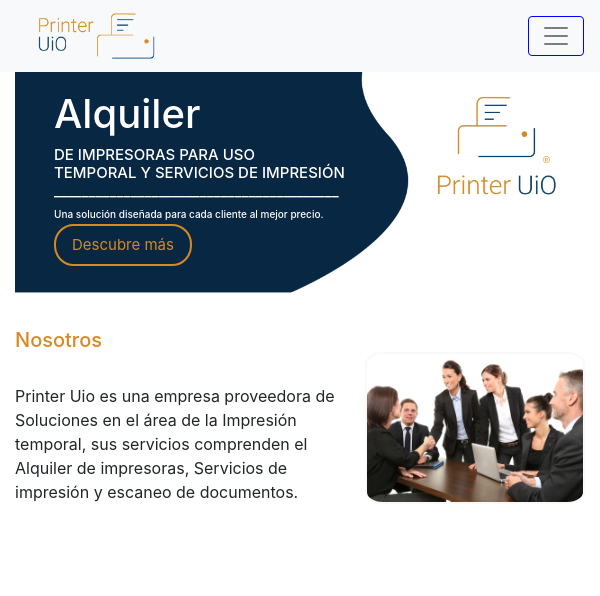
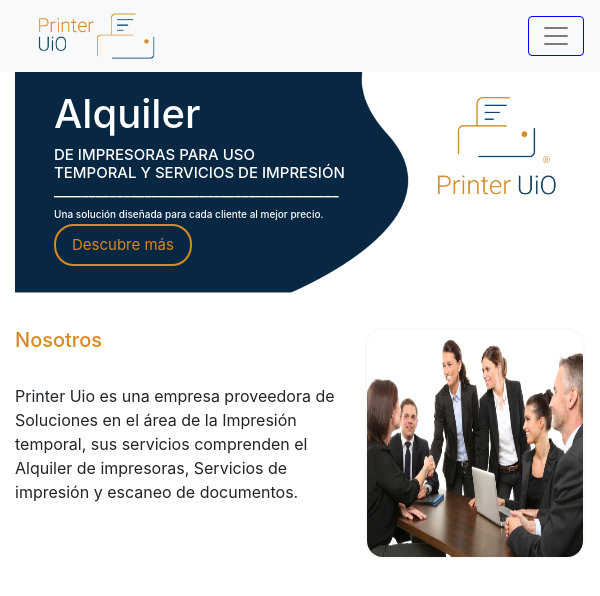
Before and after one commit to printer-uio/solucion, a plain HTML site: page index.html in a window 600 px wide. Drawn offline with Linux system fonts and the light colour scheme.

Commit message:
telefono3

```diff
--- a/csspers/main.css
+++ b/csspers/main.css
@@ -38,6 +38,7 @@
     }
     #alquiler{
         font-size: 25px;
+        padding-top: 3%;
     }
     #impresoras{
         font-size: 10px;
@@ -91,6 +92,7 @@
     }
     #alquiler{
         font-size: 40px;
+
     }
     #impresoras{
         font-size: 15px;
@@ -129,13 +131,13 @@
 
     .nos-img{
         width: 100%;
-        height: 90%;
+        height: 120%;
         border: solid 2px #f9f9f9;
         border-radius: 8%;
 
     }
     .main-img{
-        padding-top: 4%;
+        padding-top: 0%;
     }
 
 
```
